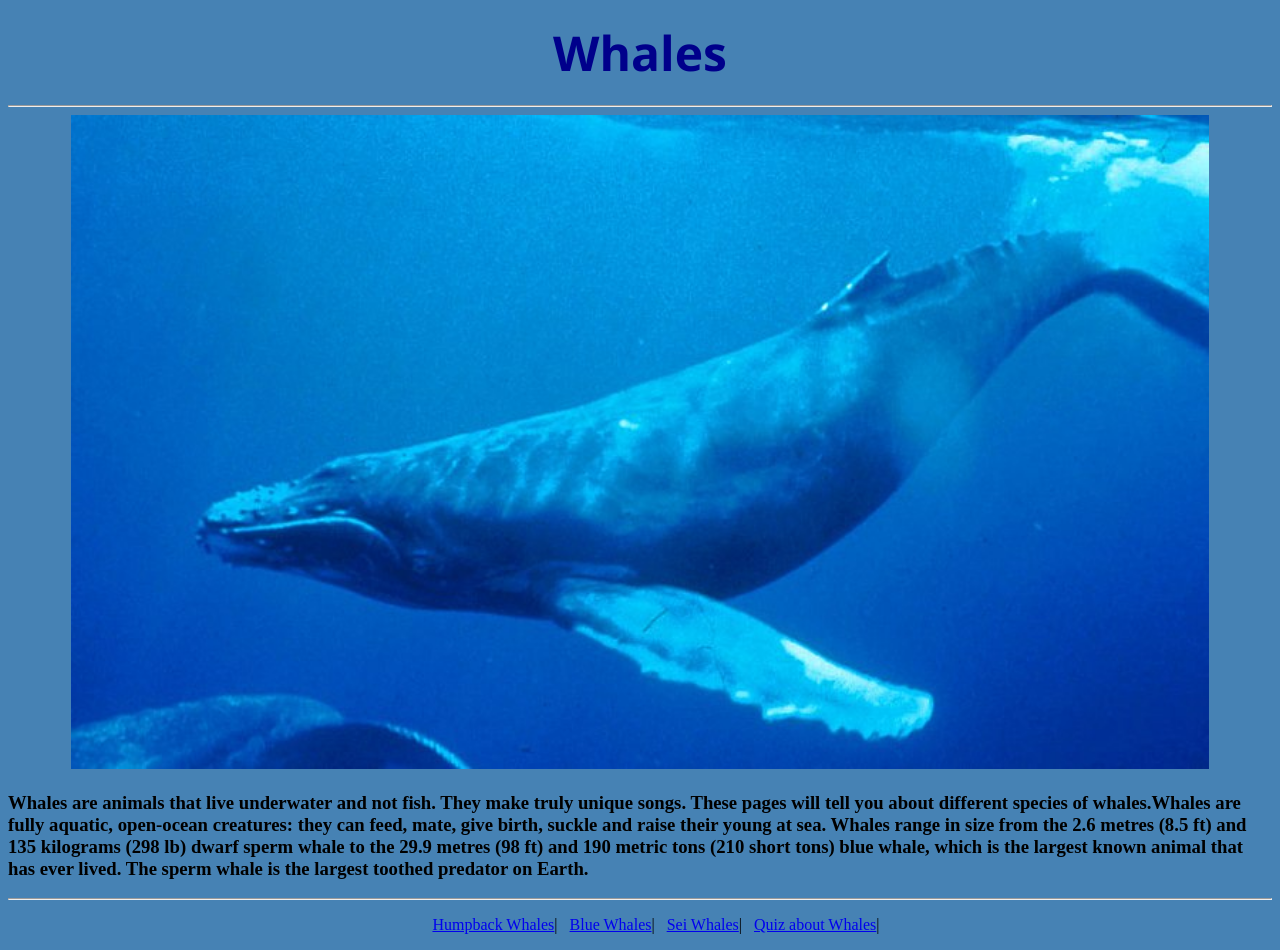
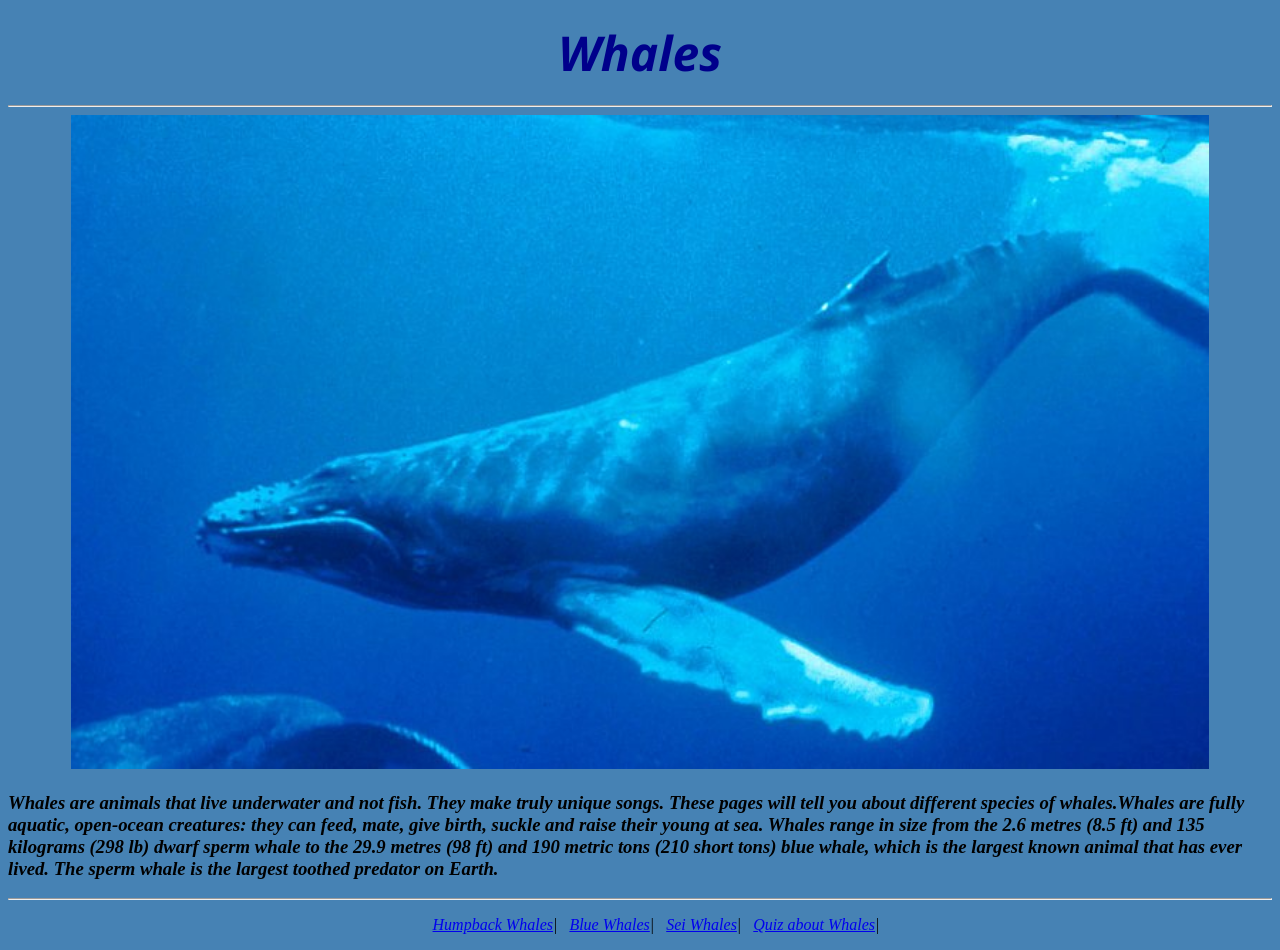
Before and after one commit to TheCoolDawg/Whale.github.io, a plain HTML site: page index.html in a window 1280 px wide. Drawn offline with Linux system fonts and the light colour scheme.

Commit message:
Update index.html

```diff
--- a/index.html
+++ b/index.html
@@ -13,6 +13,7 @@ The Whale
 <nav>
 <center>
 <h1 style="font-Family:'Segoe UI';text-align:center;color:darkblue;">
+  <em>
   <font size="60">
 Whales
   </font>
```
